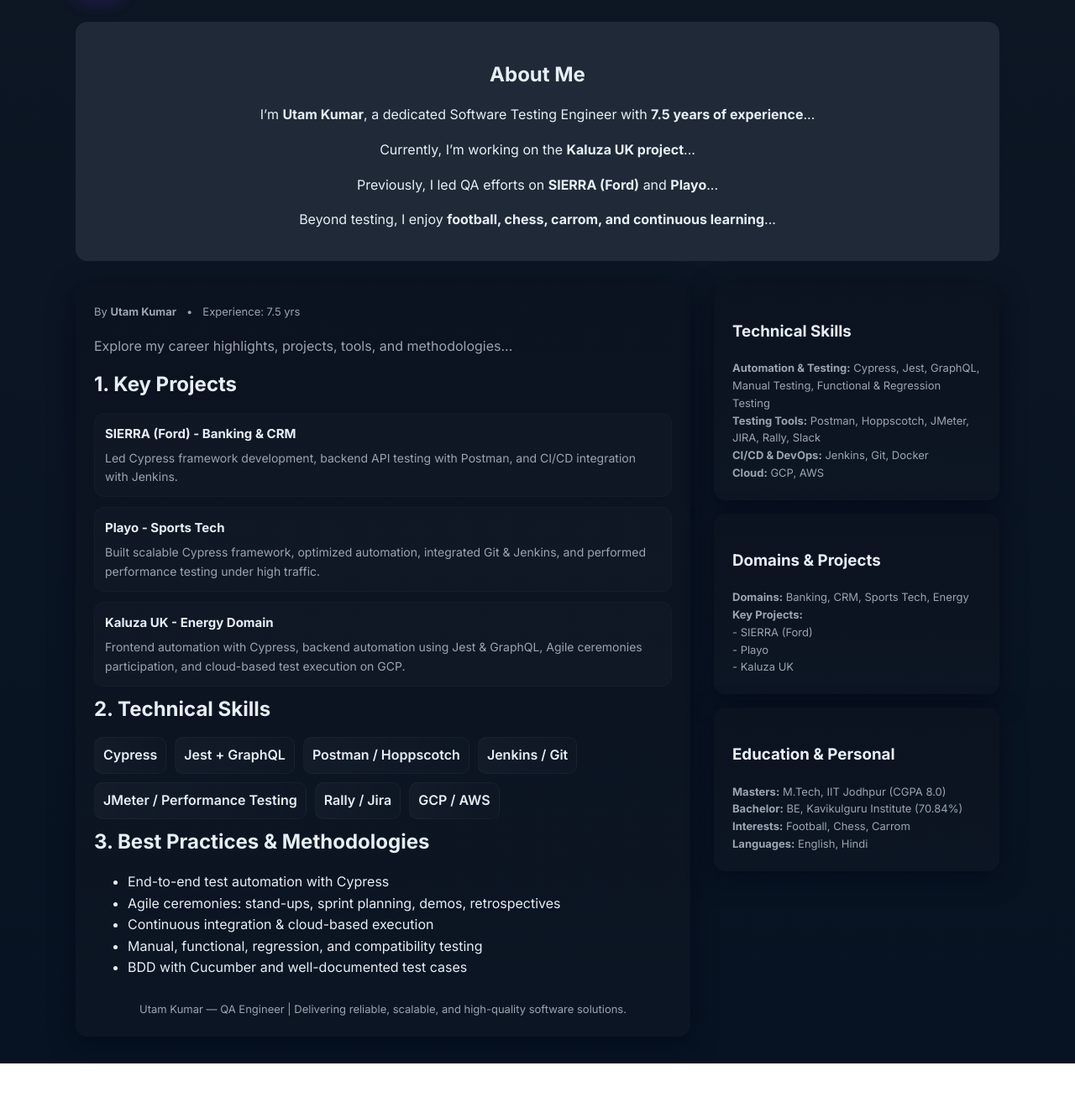
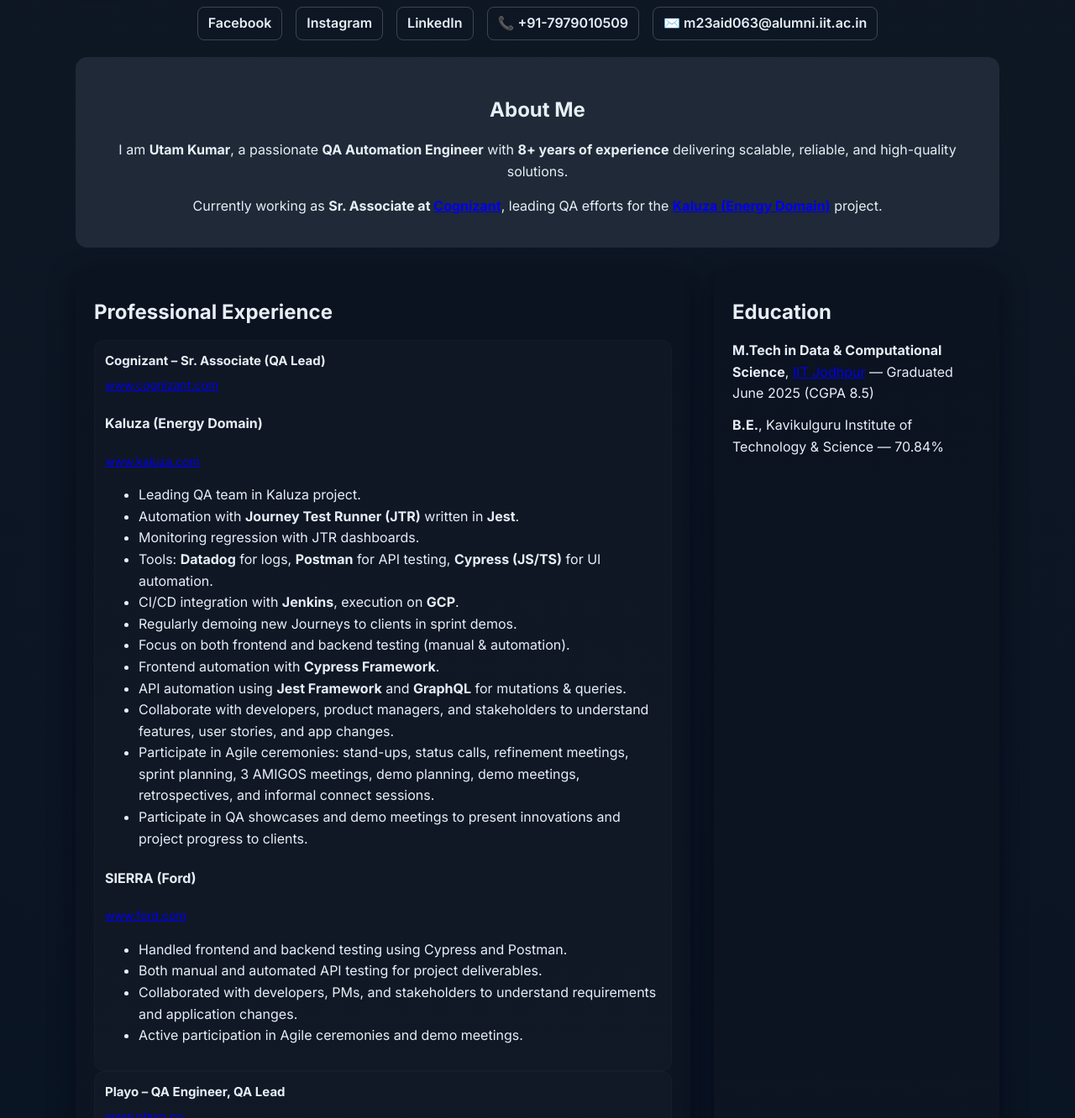
Before and after one commit to UttamSingh94/qa-blog, a plain HTML site: page index.html in a window 1280 px wide. Shown: the part 427-1759 px from the top of the page at 84% size. Before the commit the page ends 1694 px from the top, so only its background shows below. Drawn offline with Linux system fonts and the light colour scheme.

Commit message:
about us update

```diff
--- a/index.html
+++ b/index.html
@@ -1,143 +1,173 @@
 <!doctype html>
 <html lang="en">
+
 <head>
   <meta charset="utf-8" />
   <meta name="viewport" content="width=device-width, initial-scale=1" />
-  <title>Quality Assurance (QA) — Utam Kumar</title>
+  <title>Utam Kumar — Sr. QA Engineer</title>
   <link href="https://fonts.googleapis.com/css2?family=Inter:wght@300;400;600;700&display=swap" rel="stylesheet">
   <link rel="stylesheet" href="css/style.css">
 </head>
+
 <body>
   <div class="container">
-
-    <!-- M.Tech Convocation Photo with Celebration -->
     <div class="photo-wrapper">
       <img src="images/convocation.JPG" alt="M.Tech Convocation" class="convocation-img">
+
+      <!-- Celebration Effect -->
       <div class="confetti">
         <span></span><span></span><span></span><span></span><span></span>
         <span></span><span></span><span></span><span></span><span></span>
       </div>
+
+      <!-- Text below image -->
+      <p class="caption-text">M.Tech Convocation Ceremony — IIT Jodhpur</p>
     </div>
+
+
+    <!-- Header -->
+    <header>
+      <div class="brand">
+        <div class="logo">QA</div>
+        <div>
+          <h1>Utam Kumar</h1>
+          <div class="sub">Sr. Associate – Cognizant | QA Engineer | IIT Jodhpur Alumnus</div>
+        </div>
+      </div>
+      <div class="tag">Updated: 2025</div>
+    </header>
 
     <!-- Social Links -->
     <div class="social-links">
       <a href="https://www.facebook.com/share/1Guyywwk8i/" target="_blank">Facebook</a>
       <a href="https://www.instagram.com/uttam_singh____?igsh=MXFjZ2J3ajl0OWM5dw==" target="_blank">Instagram</a>
       <a href="https://www.linkedin.com/in/utam-kumar-927044224/" target="_blank">LinkedIn</a>
-      <a href="tel:+917979010509">Mobile: +91-7979010509</a>
-      <a href="mailto:m23aid063@alumni.iit.ac.in">Email: m23aid063@alumni.iit.ac.in</a>
+      <a href="tel:+917979010509">📞 +91-7979010509</a>
+      <a href="mailto:m23aid063@alumni.iit.ac.in">✉️ m23aid063@alumni.iit.ac.in</a>
     </div>
-
-    <header>
-      <div class="brand">
-        <div class="logo">QA</div>
-        <div>
-          <h1>Quality Assurance (QA): Practical Guide & Portfolio</h1>
-          <div class="sub">Resume highlights, projects, and skills of Utam Kumar</div>
-        </div>
-      </div>
-      <div class="tag">Updated: 2025</div>
-    </header>
 
     <!-- About Section -->
     <section id="about" class="about-section">
-      <div class="about-content">
-        <h2>About Me</h2>
-        <p>I’m <strong>Utam Kumar</strong>, a dedicated Software Testing Engineer with <strong>7.5 years of experience</strong>...</p>
-        <p>Currently, I’m working on the <strong>Kaluza UK project</strong>...</p>
-        <p>Previously, I led QA efforts on <strong>SIERRA (Ford)</strong> and <strong>Playo</strong>...</p>
-        <p>Beyond testing, I enjoy <strong>football, chess, carrom, and continuous learning</strong>...</p>
-      </div>
+      <h2>About Me</h2>
+      <p>I am <strong>Utam Kumar</strong>, a passionate <strong>QA Automation Engineer</strong> with <strong>8+ years of
+          experience</strong> delivering scalable, reliable, and high-quality solutions.</p>
+      <p>Currently working as <strong>Sr. Associate at <a href="https://www.cognizant.com"
+            target="_blank">Cognizant</a></strong>, leading QA efforts for the <a href="https://www.kaluza.com/"
+          target="_blank"><strong>Kaluza (Energy Domain)</strong></a> project.</p>
     </section>
 
+    <!-- Experience Section -->
     <main>
       <div class="card">
         <article>
-          <div class="meta">
-            <div>By <strong>Utam Kumar</strong></div>
-            <div>•</div>
-            <div>Experience: 7.5 yrs</div>
+          <h2>Professional Experience</h2>
+          <!-- Cognizant -->
+          <div class="step">
+            <h3>Cognizant – Sr. Associate (QA Lead)</h3>
+            <p><a href="https://www.cognizant.com" target="_blank">www.cognizant.com</a></p>
+
+            <!-- Kaluza Project -->
+            <h4>Kaluza (Energy Domain)</h4>
+            <p><a href="https://www.kaluza.com/" target="_blank">www.kaluza.com</a></p>
+            <ul>
+              <li>Leading QA team in Kaluza project.</li>
+              <li>Automation with <strong>Journey Test Runner (JTR)</strong> written in <strong>Jest</strong>.</li>
+              <li>Monitoring regression with JTR dashboards.</li>
+              <li>Tools: <strong>Datadog</strong> for logs, <strong>Postman</strong> for API testing, <strong>Cypress
+                  (JS/TS)</strong> for UI automation.</li>
+              <li>CI/CD integration with <strong>Jenkins</strong>, execution on <strong>GCP</strong>.</li>
+              <li>Regularly demoing new Journeys to clients in sprint demos.</li>
+              <li>Focus on both frontend and backend testing (manual & automation).</li>
+              <li>Frontend automation with <strong>Cypress Framework</strong>.</li>
+              <li>API automation using <strong>Jest Framework</strong> and <strong>GraphQL</strong> for mutations &
+                queries.</li>
+              <li>Collaborate with developers, product managers, and stakeholders to understand features, user stories,
+                and app changes.</li>
+              <li>Participate in Agile ceremonies: stand-ups, status calls, refinement meetings, sprint planning, 3
+                AMIGOS meetings, demo planning, demo meetings, retrospectives, and informal connect sessions.</li>
+              <li>Participate in QA showcases and demo meetings to present innovations and project progress to clients.
+              </li>
+            </ul>
+
+            <!-- Ford Project -->
+            <h4>SIERRA (Ford)</h4>
+            <p><a href="https://www.ford.com/" target="_blank">www.ford.com</a></p>
+            <ul>
+              <li>Handled frontend and backend testing using Cypress and Postman.</li>
+              <li>Both manual and automated API testing for project deliverables.</li>
+              <li>Collaborated with developers, PMs, and stakeholders to understand requirements and application
+                changes.</li>
+              <li>Active participation in Agile ceremonies and demo meetings.</li>
+            </ul>
           </div>
 
-          <p class="lead">Explore my career highlights, projects, tools, and methodologies...</p>
-
-          <h2>1. Key Projects</h2>
-          <div class="section-list">
-            <div class="step">
-              <h3>SIERRA (Ford) - Banking & CRM</h3>
-              <p>Led Cypress framework development, backend API testing with Postman, and CI/CD integration with Jenkins.</p>
-            </div>
-            <div class="step">
-              <h3>Playo - Sports Tech</h3>
-              <p>Built scalable Cypress framework, optimized automation, integrated Git & Jenkins, and performed performance testing under high traffic.</p>
-            </div>
-            <div class="step">
-              <h3>Kaluza UK - Energy Domain</h3>
-              <p>Frontend automation with Cypress, backend automation using Jest & GraphQL, Agile ceremonies participation, and cloud-based test execution on GCP.</p>
+          <!-- Playo -->
+          <div class="step">
+            <h3>Playo – QA Engineer, QA Lead</h3>
+            <p><a href="https://playo.co" target="_blank">www.playo.co</a></p>
+            <ul>
+              <li>Built scalable Cypress automation framework with Git + Jenkins.</li>
+              <li>Led QA efforts ensuring high availability under sports-tech traffic.</li>
+              <li>Conducted performance testing and regression cycles.</li>
+              <li>Engaged with users and stakeholders during app feature launches.</li>
+            </ul>
+            <div class="photo-wrapper">
+              <img src="images/football1.jpg" alt="Playo Football Event" class="experience-img"
+                style="width:400px; height:250px; object-fit:cover; border-radius:12px;">
             </div>
           </div>
 
-          <h2>2. Technical Skills</h2>
-          <div class="tools-list">
-            <div class="chip">Cypress</div>
-            <div class="chip">Jest + GraphQL</div>
-            <div class="chip">Postman / Hoppscotch</div>
-            <div class="chip">Jenkins / Git</div>
-            <div class="chip">JMeter / Performance Testing</div>
-            <div class="chip">Rally / Jira</div>
-            <div class="chip">GCP / AWS</div>
+          <!-- Tracxn -->
+          <div class="step">
+            <h3>Tracxn – QA Engineer</h3>
+            <p><a href="https://tracxn.com" target="_blank">www.tracxn.com</a></p>
+            <ul>
+              <li>Manual and functional testing of enterprise-grade SaaS products.</li>
+              <li>Exposure to early-stage automation with Selenium and Postman.</li>
+            </ul>
           </div>
 
-          <h2>3. Best Practices & Methodologies</h2>
-          <ul>
-            <li>End-to-end test automation with Cypress</li>
-            <li>Agile ceremonies: stand-ups, sprint planning, demos, retrospectives</li>
-            <li>Continuous integration & cloud-based execution</li>
-            <li>Manual, functional, regression, and compatibility testing</li>
-            <li>BDD with Cucumber and well-documented test cases</li>
-          </ul>
-
-          <footer>Utam Kumar — QA Engineer | Delivering reliable, scalable, and high-quality software solutions.</footer>
         </article>
       </div>
 
-      <aside>
-        <div class="card widget">
-          <h3>Technical Skills</h3>
-          <div class="small">
-            <strong>Automation & Testing:</strong> Cypress, Jest, GraphQL, Manual Testing, Functional & Regression Testing<br>
-            <strong>Testing Tools:</strong> Postman, Hoppscotch, JMeter, JIRA, Rally, Slack<br>
-            <strong>CI/CD & DevOps:</strong> Jenkins, Git, Docker<br>
-            <strong>Cloud:</strong> GCP, AWS
+      <!-- Education Section -->
+      <div class="card">
+        <article>
+          <h2>Education</h2>
+          <p><strong>M.Tech in Data & Computational Science</strong>, <a href="https://iitj.ac.in" target="_blank">IIT
+              Jodhpur</a> — Graduated June 2025 (CGPA 8.5)</p>
+          <p><strong>B.E.</strong>, Kavikulguru Institute of Technology & Science — 70.84%</p>
+        </article>
+      </div>
+
+      <!-- Skills Section -->
+      <div class="card">
+        <article>
+          <h2>Technical Skills</h2>
+          <div class="tools-list">
+            <div class="chip">Cypress (JS/TS)</div>
+            <div class="chip">Jest + JTR</div>
+            <div class="chip">Postman / API Testing</div>
+            <div class="chip">Datadog</div>
+            <div class="chip">Jenkins / Git</div>
+            <div class="chip">GCP / AWS</div>
+            <div class="chip">JMeter / Performance Testing</div>
+            <div class="chip">Agile, BDD, Manual & Regression</div>
           </div>
-        </div>
+        </article>
+      </div>
+    </main>
 
-        <div class="card widget">
-          <h3>Domains & Projects</h3>
-          <div class="small">
-            <strong>Domains:</strong> Banking, CRM, Sports Tech, Energy<br>
-            <strong>Key Projects:</strong><br>
-            - SIERRA (Ford)<br>
-            - Playo<br>
-            - Kaluza UK
-          </div>
-        </div>
+    <!-- Footer -->
+    <footer style="text-align:center; padding:1px; background:linear-gradient(90deg,#6a11cb,#2575fc); color:#fff;">
+      <p>© 2025 Utam Kumar | Sr. QA Engineer | All rights reserved.</p>
+    </footer>
 
-        <div class="card widget">
-          <h3>Education & Personal</h3>
-          <div class="small">
-            <strong>Masters:</strong> M.Tech, IIT Jodhpur (CGPA 8.0)<br>
-            <strong>Bachelor:</strong> BE, Kavikulguru Institute (70.84%)<br>
-            <strong>Interests:</strong> Football, Chess, Carrom<br>
-            <strong>Languages:</strong> English, Hindi
-          </div>
-        </div>
-      </aside>
-    </main>
 
   </div>
 
-  <!-- Optional JS for dynamic confetti -->
+  <!-- Optional Confetti JS -->
   <script src="js/confetti.js"></script>
 </body>
+
 </html>
```
Also changed, not shown: images/football1.jpg (added).
